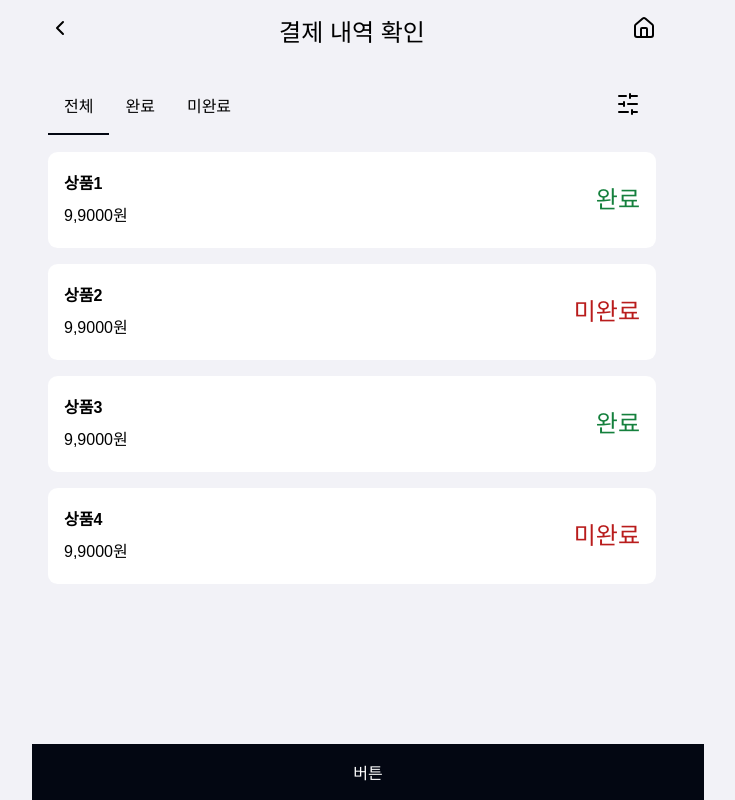
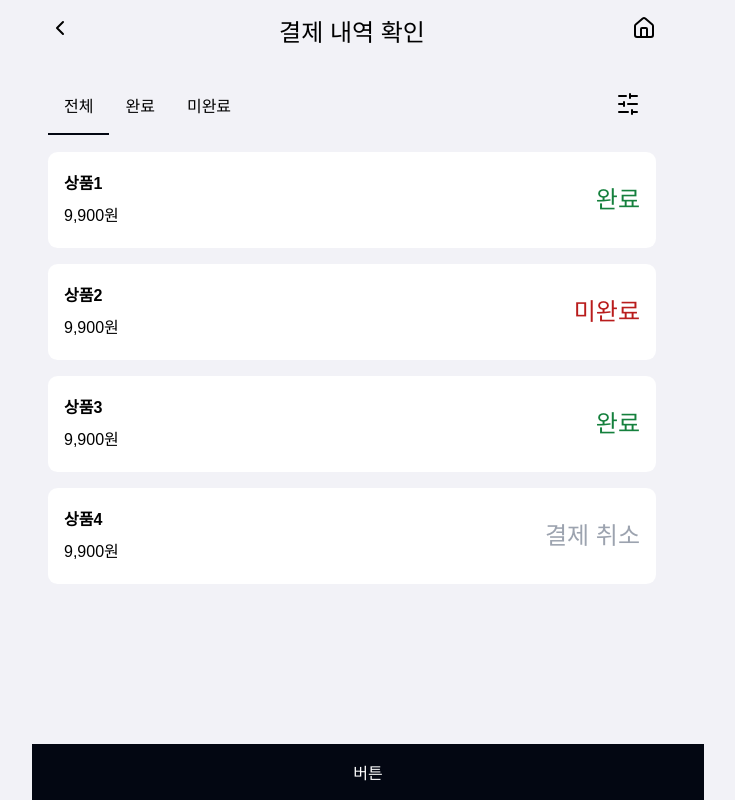
Before and after one commit to jellyjoji/app-paysm, a Next.js app: page /paymentHistory in a window 1280 px wide. Shown: the whole page, without its empty margins (288-1023 px from the left). Built offline with nearby package versions, Linux system fonts and the light colour scheme; a web font is replaced by a local one.

Commit message:
payment receipt

```diff
--- a/src/app/globals.scss
+++ b/src/app/globals.scss
@@ -38,6 +38,7 @@
   --color-error: var(--red700);
 
   --color-text: var(--black);
+  --color-subText: var(--gray3);
   --color-border: var(--gray3);
 
   --shadow: 0px 0px 10px rgba(0, 0, 0, 0.2);
@@ -167,3 +168,12 @@ li {
 .statusPending {
   color: var(--red700);
 }
+.statusCanceled {
+  color: var(--gray5);
+  /* text-decoration: line-through; */
+}
+input {
+  line-height: 2rem;
+  padding-left: 1rem;
+  border-radius: var(--radius-small);
+}
--- /dev/null
+++ b/src/app/paymentHistory/[id]/page.module.scss
@@ -0,0 +1,10 @@
+.container {
+  display: flex;
+  flex-direction: column;
+  gap: var(--padding-medium);
+  &__content {
+    display: flex;
+    flex-direction: column;
+    gap: var(--padding-small);
+  }
+}
--- /dev/null
+++ b/src/app/paymentHistory/[id]/receipt/page.module.scss
@@ -0,0 +1,13 @@
+.container {
+  background-color: var(--white);
+  border-radius: var(--radius-small);
+  line-height: 2rem;
+  padding: var(--padding-medium);
+  &__content {
+    display: flex;
+    justify-content: space-between;
+    &__title {
+      color: var(--color-subText);
+    }
+  }
+}
--- a/src/app/paymentHistory/page.jsx
+++ b/src/app/paymentHistory/page.jsx
@@ -4,21 +4,24 @@ import { SlidersHorizontal } from 'lucide-react';
 import React, { useState } from 'react';
 import DatePicker from 'react-datepicker';
 import "react-datepicker/dist/react-datepicker.css";
+import { useRouter } from 'next/navigation';
 
 
 export default function PaymentHistory() {
   const [startDate, setStartDate] = useState(null);
   const [endDate, setEndDate] = useState(null);
   const [showDatePicker, setShowDatePicker] = useState(false);
+  const router = useRouter();
 
 
   const [activeTab, setActiveTab] = useState("전체");
   const tasks = [
-    { id: 1, product: "상품1", price: '9,9000원', name: '김이름', done: true },
-    { id: 2, product: "상품2", price: '9,9000원', name: '김이름', done: false },
-    { id: 3, product: "상품3", price: '9,9000원', name: '김이름', done: true },
-    { id: 4, product: "상품4", price: '9,9000원', name: '김이름', done: false },
+    { id: 1, product: "상품1", price: "9,900원", name: "김이름", done: true, canceled: false },
+    { id: 2, product: "상품2", price: "9,900원", name: "김이름", done: false, canceled: false },
+    { id: 3, product: "상품3", price: "9,900원", name: "김이름", done: true, canceled: false },
+    { id: 4, product: "상품4", price: "9,900원", name: "김이름", done: false, canceled: true }, // 결제 취소
   ];
+
   const filtered = tasks.filter((task) => {
     if (activeTab === "전체") return true;
     if (activeTab === "완료") return task.done;
@@ -82,14 +85,27 @@ export default function PaymentHistory() {
 
     {filtered.map((task) => (
       <ul key={task.id} className={styles.container__content}>
-        <li className={styles.container__content__item}>
+        <li className={styles.container__content__item} onClick={() => router.push(`/paymentHistory/${task.id}`)}>
           <div className={styles.container__content__item__info}>
             <h4>{task.product}</h4>
             <p>{task.price}</p>
           </div>
-          <h2 className={
-            task.done ? 'statusDone' : 'statusPending'
-          }>{task.done ? "완료" : "미완료"}</h2>
+          <h2
+            className={
+              task.done
+                ? "statusDone"
+                : task.canceled
+                  ? "statusCanceled"
+                  : "statusPending"
+            }
+          >
+            {task.done
+              ? "완료"
+              : task.canceled
+                ? "결제 취소"
+                : "미완료"}
+          </h2>
+
         </li>
       </ul>
     ))}
--- a/src/components/CtaButton.jsx
+++ b/src/components/CtaButton.jsx
@@ -27,6 +27,7 @@ export default function CTAButton() {
 
       default:
         alert('기본 CTA 버튼입니다.');
+
     }
   };
 
--- a/src/components/Header.jsx
+++ b/src/components/Header.jsx
@@ -13,7 +13,17 @@ export default function Header() {
   const [title, setTitle] = useState('');
 
   useEffect(() => {
+
     const path = pathname.toLowerCase();
+
+    if (path.startsWith('/paymenthistory/') && path.endsWith('/receipt')) {
+      setTitle('영수증 조회');
+      return;
+    }
+    if (path.startsWith('/paymenthistory/')) {
+      setTitle('결제 내역 상세');
+      return;
+    }
     switch (pathname) {
       case '/':
         setTitle('HOME');
```
Also changed, not shown: src/app/paymentHistory/[id]/page.jsx (added, +62 -0 lines), src/app/paymentHistory/[id]/receipt/page.jsx (added, +27 -0 lines).
